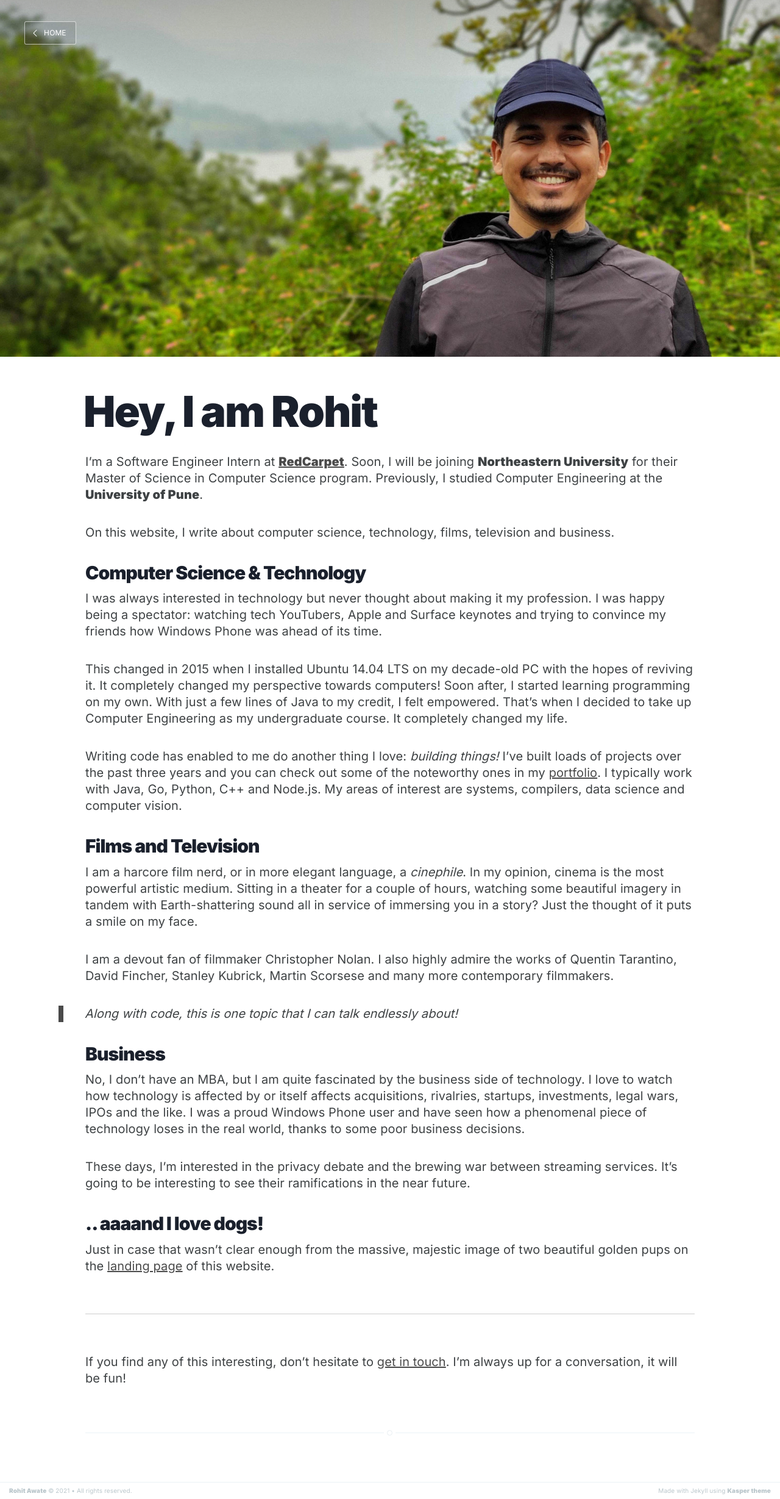
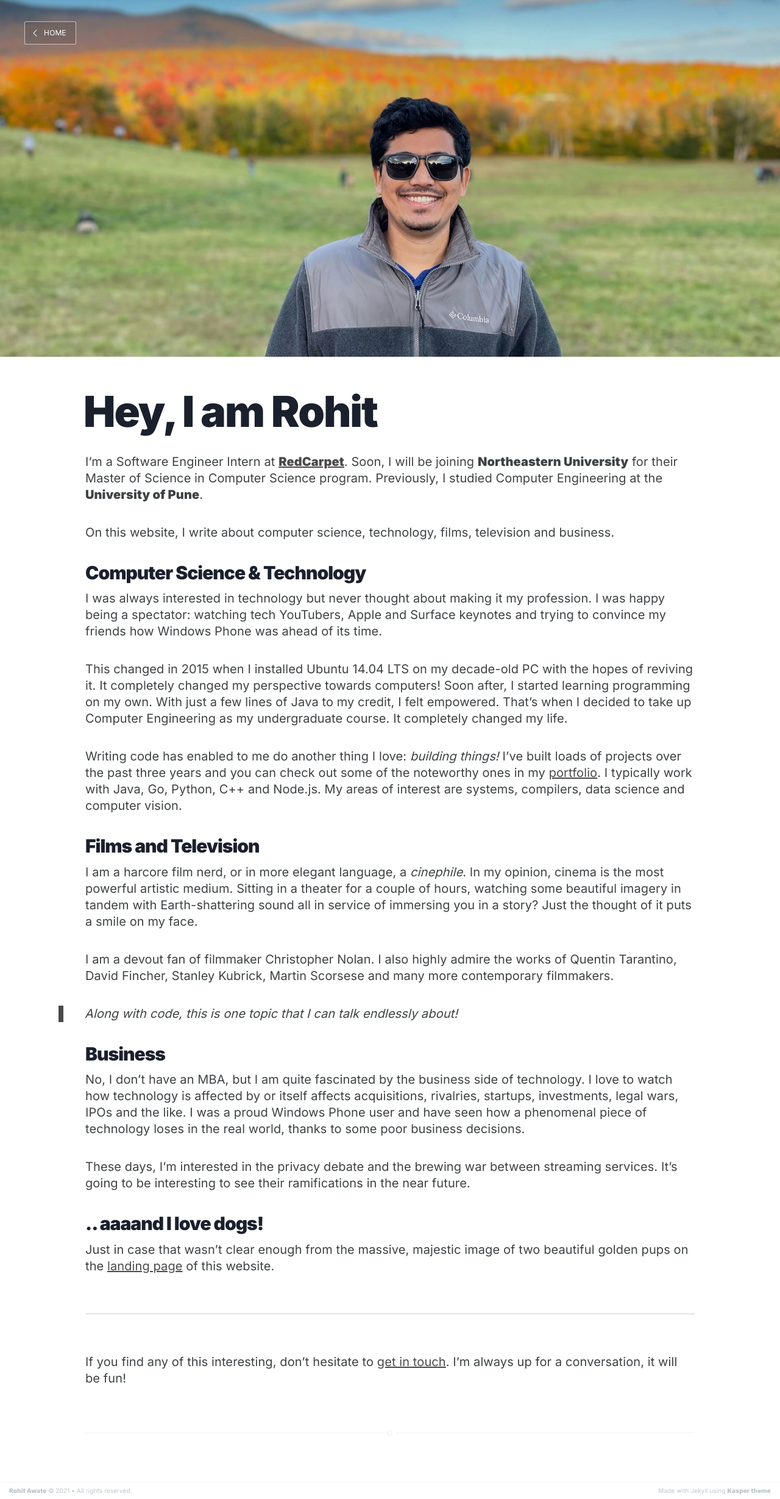
Before and after one commit to RohitAwate/rohitawate.github.io, a Jekyll site: the page built from about.md, in a window 1280 px wide. Shown: the whole page at 61% size. Built offline with Jekyll 4.4.1, drawn with Linux system fonts in a browser that asks for light colours.

Commit message:
Use Vermont photo in About page

```diff
--- a/about.md
+++ b/about.md
@@ -3,7 +3,7 @@ layout: page
 permalink: /about
 tags: about
 title: Hey, I am Rohit
-cover: /images/about_cover.jpeg
+cover: /assets/images/vermont.jpg
 ---
 
 I'm a Software Engineer Intern at [**RedCarpet**](https://www.redcarpetup.com/){:target="_blank"}. Soon, I will be joining **Northeastern University** for their Master of Science in Computer Science program. Previously, I studied Computer Engineering at the **University of Pune**.
```
Also changed, not shown: assets/images/vermont.jpg (added).
